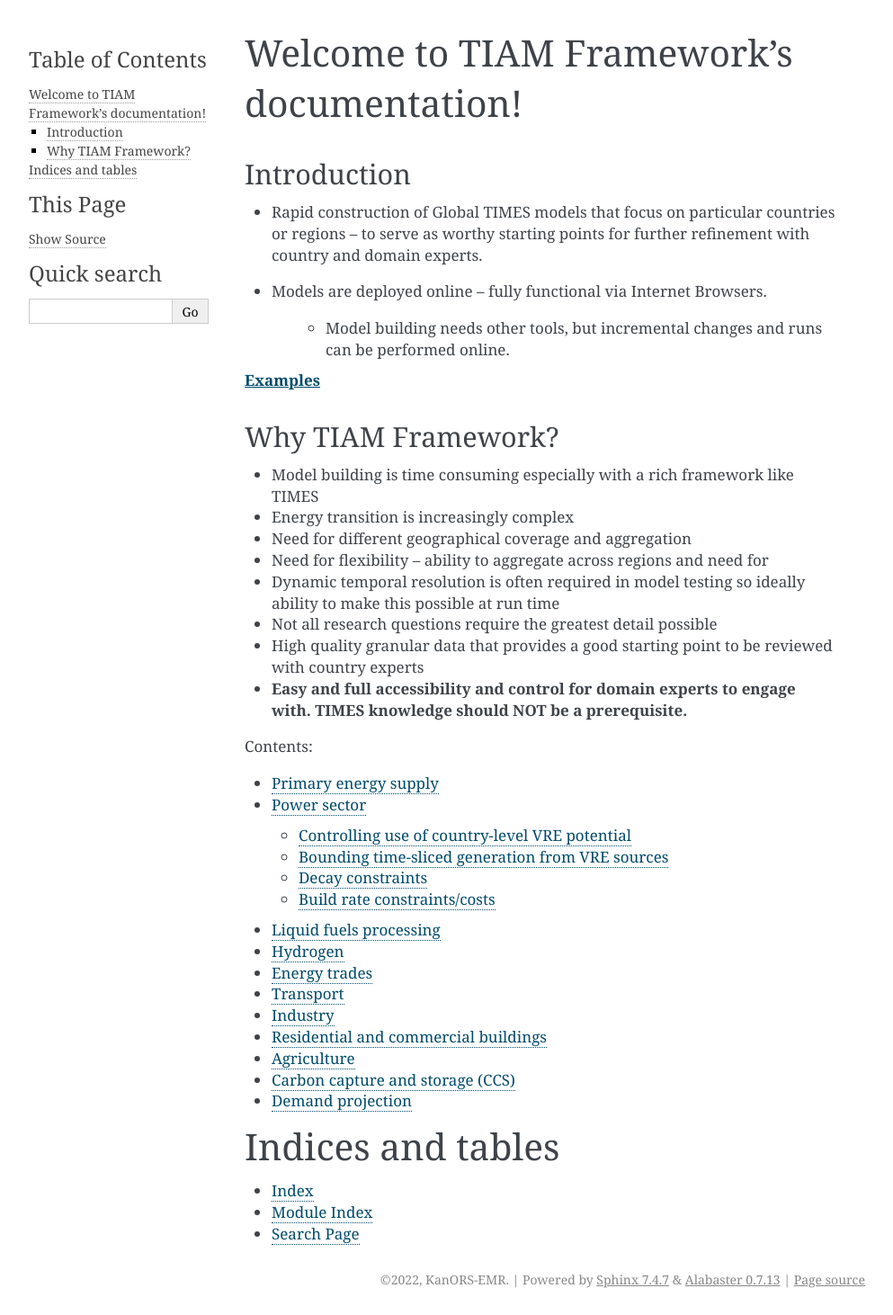
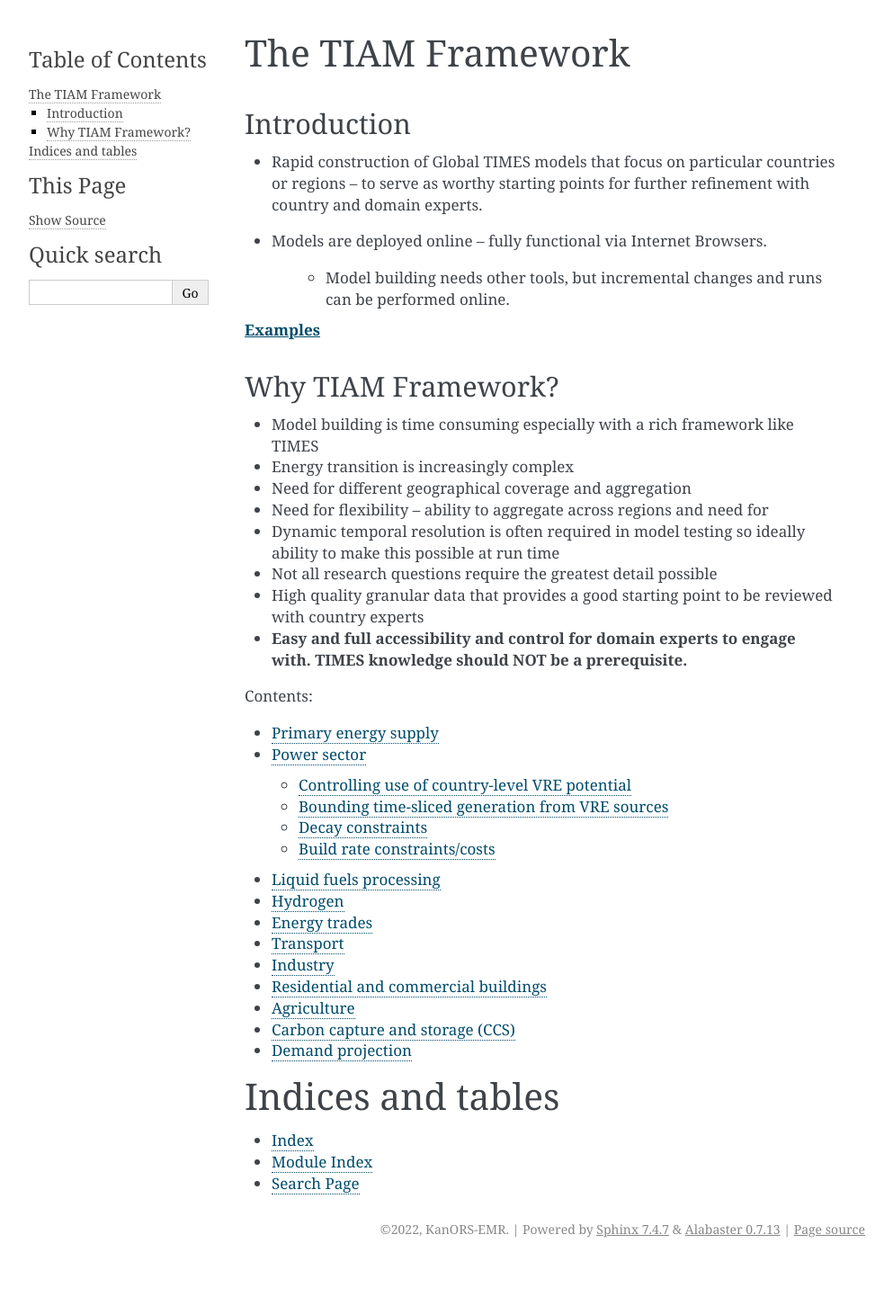
Before and after one commit to kanors-emr/Tiam_Framework-documentation, a Sphinx documentation site: the page built from source/index.rst, in a window 1280 px wide. Shown: the whole page at 90% size, without its empty margins (148-1141 px from the left). Built offline with Sphinx 7.4.7, drawn with Linux system fonts in a browser that asks for light colours; after the commit the page ends 1406 px from its top, so only the background shows below that.

Commit message:
Update index.rst

```diff
--- a/source/index.rst
+++ b/source/index.rst
@@ -3,8 +3,8 @@
    You can adapt this file completely to your liking, but it should at least
    contain the root `toctree` directive.
 
-Welcome to TIAM Framework's documentation!
-==========================================
+The TIAM Framework
+==================
 
 Introduction
 ^^^^^^^^^^^^^
```
